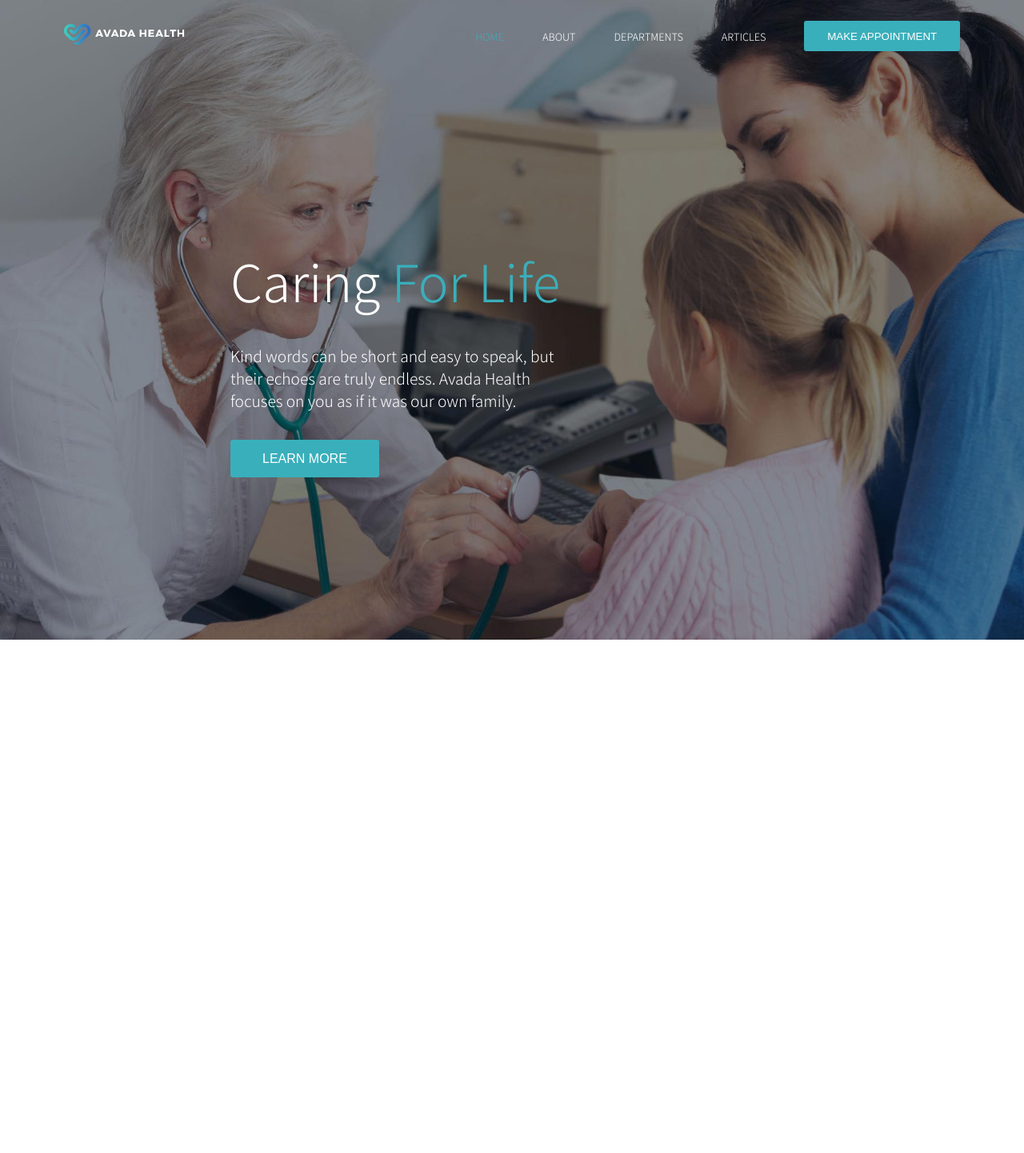
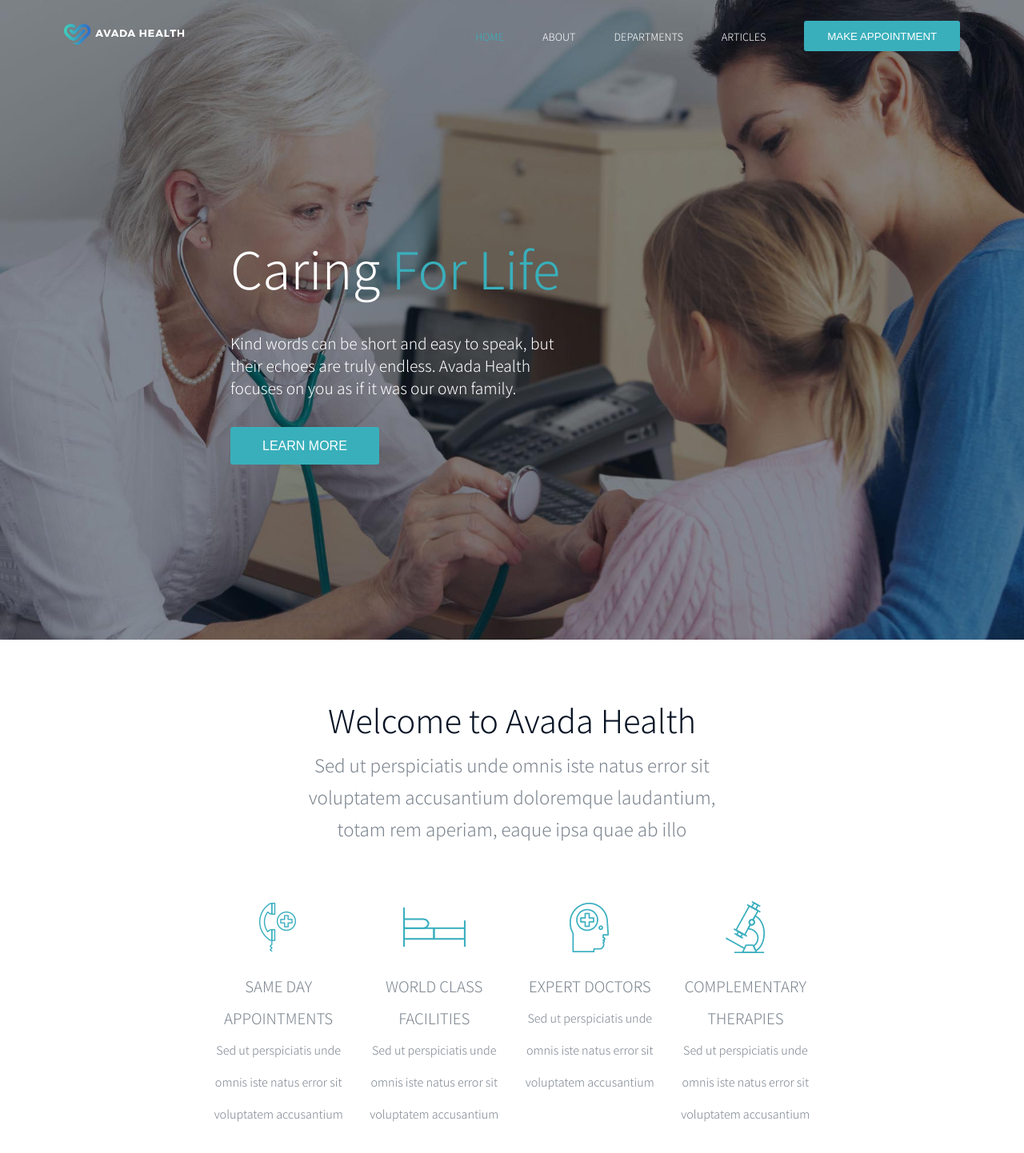
Before and after one commit to Gbelda/proj-html-vuejs, a Vue app: page / in a window 1280 px wide. Shown: the top 1442 px of the page at 80% size. Before the commit the page ends 800 px from the top, so only its background shows below. Built offline with nearby package versions, Linux system fonts and the light colour scheme.

Commit message:
Complete services section. create card component

```diff
--- /dev/null
+++ b/src/components/Jumbotron.vue
@@ -0,0 +1,63 @@
+<template>
+  <section class="jumbotron">
+    <div class="jumbo_txt">
+      <h1>
+        Caring
+        <span class="highlight">For Life</span>
+      </h1>
+      <p>
+        Kind words can be short and easy to speak, but their echoes are truly
+        endless. Avada Health focuses on you as if it was our own family.
+      </p>
+      <button>LEARN MORE</button>
+    </div>
+  </section>
+</template>
+
+<script>
+export default {};
+</script>
+
+<style lang="scss">
+@import "../assets/scss/variables.scss";
+.jumbotron {
+  min-height: 100vh;
+  min-width: 100vw;
+  background-image: url(../assets/img/header-image-homepage.jpg);
+  background-repeat: no-repeat;
+  background-size: 113%;
+  background-position-x: center;
+
+  .jumbo_txt {
+    width: 60%;
+    padding-left: 2rem;
+    padding-top: 18rem;
+    margin: auto;
+    color: white;
+
+    h1 {
+      font-weight: 300;
+      font-size: 4rem;
+
+      .highlight {
+        color: $highlight_primary;
+      }
+    }
+    p {
+      font-weight: 300;
+      font-size: 1.2rem;
+      width: 55%;
+      padding: 2.2rem 0px;
+    }
+
+    button {
+      font-size: 1rem;
+      padding: 0.9rem 2.5rem;
+      background-color: $highlight_primary;
+      color: white;
+      border: none;
+      border-radius: 3px;
+    }
+  }
+}
+</style>
--- /dev/null
+++ b/src/components/ServicesCard.vue
@@ -0,0 +1,36 @@
+<template>
+  <div class="card">
+    <img :src="require(`../assets/img/${icon}`)" alt="" />
+    <h3>{{ section_title.toUpperCase() }}</h3>
+    <p>
+      {{ section_text }}
+    </p>
+  </div>
+</template>
+
+<script>
+export default {
+  props: {
+    icon: String,
+    section_title: String,
+    section_text: String,
+  },
+};
+</script>
+
+<style lang="scss">
+@import "../assets/scss/variables.scss";
+.card {
+  width: 24%;
+  color: $text_gray;
+  padding: 4rem 0px;
+  h3 {
+    font-weight: 300;
+  }
+
+  p {
+    font-size: 0.9rem;
+    padding: 0px 0.3rem;
+  }
+}
+</style>
--- a/src/components/SiteMain.vue
+++ b/src/components/SiteMain.vue
@@ -1,61 +1,88 @@
 <template>
   <main>
-    <section class="jumbotron">
-      <div class="jumbo_txt">
-        <h1>
-          Caring
-          <span class="highlight">For Life</span>
-        </h1>
+    <jumbotron />
+    <section class="services text-center">
+      <div class="section_head">
+        <h2>Welcome to Avada Health</h2>
         <p>
-          Kind words can be short and easy to speak, but their echoes are truly
-          endless. Avada Health focuses on you as if it was our own family.
+          Sed ut perspiciatis unde omnis iste natus error sit voluptatem
+          accusantium doloremque laudantium, totam rem aperiam, eaque ipsa quae
+          ab illo
         </p>
-        <button>LEARN MORE</button>
+      </div>
+      <div class="row d-flex justify-between">
+        <services-card
+          v-for="service in services"
+          :key="service.icon"
+          :section_text="service.text"
+          :section_title="service.title"
+          :icon="service.icon"
+        />
       </div>
     </section>
   </main>
 </template>
 
 <script>
-export default {};
+import Jumbotron from "./Jumbotron.vue";
+import ServicesCard from "./ServicesCard.vue";
+export default {
+  components: {
+    Jumbotron,
+    ServicesCard,
+  },
+  data() {
+    return {
+      services: [
+        {
+          icon: "icon-1.png",
+          title: "same day appointments",
+          text: "Sed ut perspiciatis unde omnis iste natus error sit voluptatem accusantium",
+        },
+        {
+          icon: "icon-2.png",
+          title: "world class facilities",
+          text: "Sed ut perspiciatis unde omnis iste natus error sit voluptatem accusantium",
+        },
+        {
+          icon: "icon-3.png",
+          title: "expert doctors",
+          text: "Sed ut perspiciatis unde omnis iste natus error sit voluptatem accusantium",
+        },
+        {
+          icon: "icon-4.png",
+          title: "complementary therapies",
+          text: "Sed ut perspiciatis unde omnis iste natus error sit voluptatem accusantium",
+        },
+      ],
+    };
+  },
+};
 </script>
 
 <style lang="scss">
 @import "../assets/scss/variables.scss";
-.jumbotron {
-  min-height: 100vh;
-  background-image: url(../assets/img/header-image-homepage.jpg);
-  background-size: 113%;
-  background-position-x: center;
+.services {
+  width: 60%;
+  margin: auto;
+  font-weight: 300;
+  line-height: 2rem;
+  margin-top: 5rem;
+  line-height: 2.5rem;
 
-  .jumbo_txt {
-    width: 55%;
-    padding-top: 19rem;
-    margin: auto;
-    color: white;
-
-    h1 {
+  .section_head {
+    h2 {
+      color: $text_primary;
       font-weight: 300;
-      font-size: 4rem;
-
-      .highlight {
-        color: $highlight_primary;
-      }
-    }
-    p {
-      font-weight: 300;
-      font-size: 1.2rem;
-      width: 60%;
-      padding: 2.2rem 0px;
+      padding-bottom: 1rem;
+      font-size: 2.5rem;
     }
 
-    button {
-      font-size: 1rem;
-      padding: 0.9rem 2.5rem;
-      background-color: $highlight_primary;
-      color: white;
-      border: none;
-      border-radius: 3px;
+    p {
+      margin: auto;
+      width: 70%;
+      color: $text_gray;
+      font-size: 1.4rem;
     }
   }
 }
```
